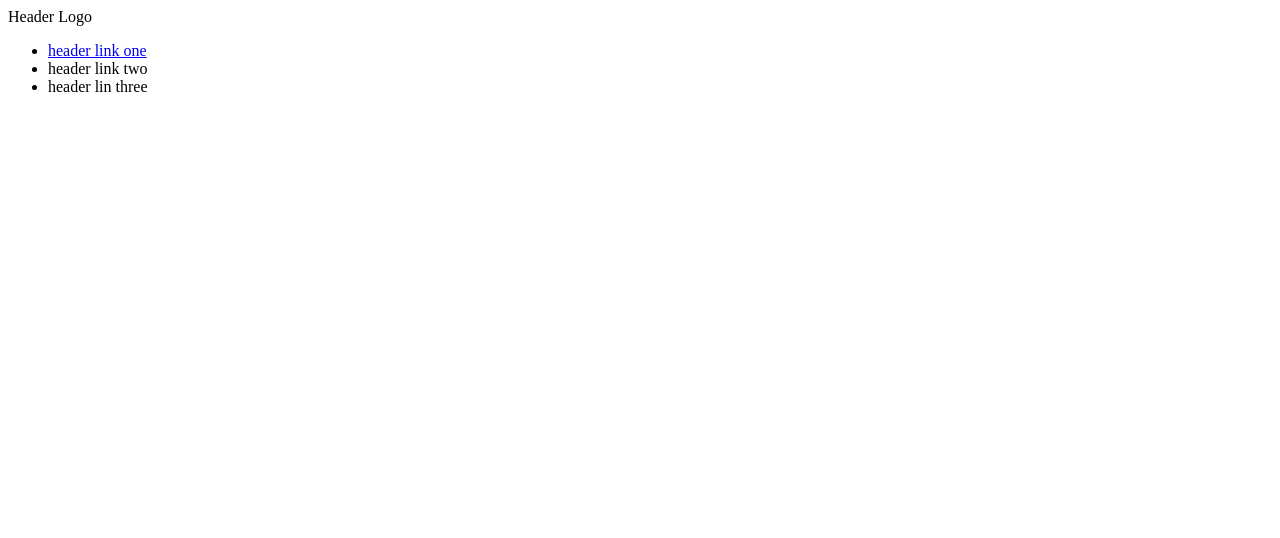
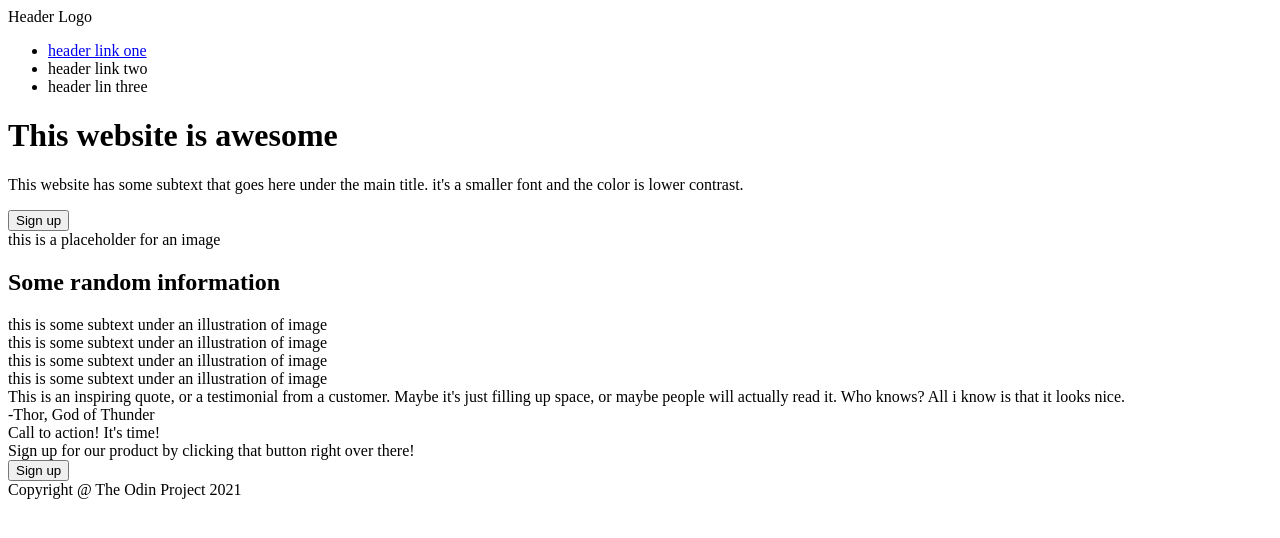
Before and after one commit to V1IRuZ/landing-page, a plain HTML site: page index.html in a window 1280 px wide. Drawn offline with Linux system fonts and the light colour scheme.

Commit message:
Add the rest of the content to the html file
Below the header is some information with the button and the placeholder for the image.

Below the information container are boxes with text. Than there is an quote container and a sign up box with text and a button.

Also there is a footer at the end of the page

```diff
--- a/index.html
+++ b/index.html
@@ -16,5 +16,46 @@
           <li><a href="#"></a>header lin three</li>
         </ul>
     </div>
+    <div class="content">
+        <div class="info">
+            <h1>This website is awesome</h1>
+            <p>This website has some subtext that goes here under the main title. it's a smaller font and the color is lower contrast.</p>
+            <button class="top-button">Sign up</button>
+        </div>
+        <div class="placeholder">this is a placeholder for an image</div>
+    </div>
+    <div class="random-info">
+        <h2>Some random information</h2>
+        <div class="boxes-container">
+            <div class="box">
+                <div class="picture"></div>
+                <div class="text">this is some subtext under an illustration of image</div>
+            </div>
+            <div class="box">
+                <div class="picture"></div>
+                <div class="text">this is some subtext under an illustration of image</div>
+            </div>
+            <div class="box">
+                <div class="picture"></div>
+                <div class="text">this is some subtext under an illustration of image</div>
+            </div>
+            <div class="box">
+                <div class="picture"></div>
+                <div class="text">this is some subtext under an illustration of image</div>
+            </div>
+        </div>
+    </div>
+    <div class="quote">
+        <div class="quote-text">This is an inspiring quote, or a testimonial from a customer. Maybe it's just filling up space, or maybe people will actually read it. Who knows? All i know is that it looks nice.</div>
+        <div class="from">-Thor, God of Thunder</div>
+    </div>
+    <div class="modal">
+        <div class="modal-content">
+            <div class="modal-header">Call to action! It's time!</div>
+            <div class="modal-text">Sign up for our product by clicking that button right over there!</div>
+        </div>
+        <button class="bottom-button">Sign up</button>
+    </div>
+    <div class="footer">Copyright @ The Odin Project 2021</div>
 </body>
 </html>
```
